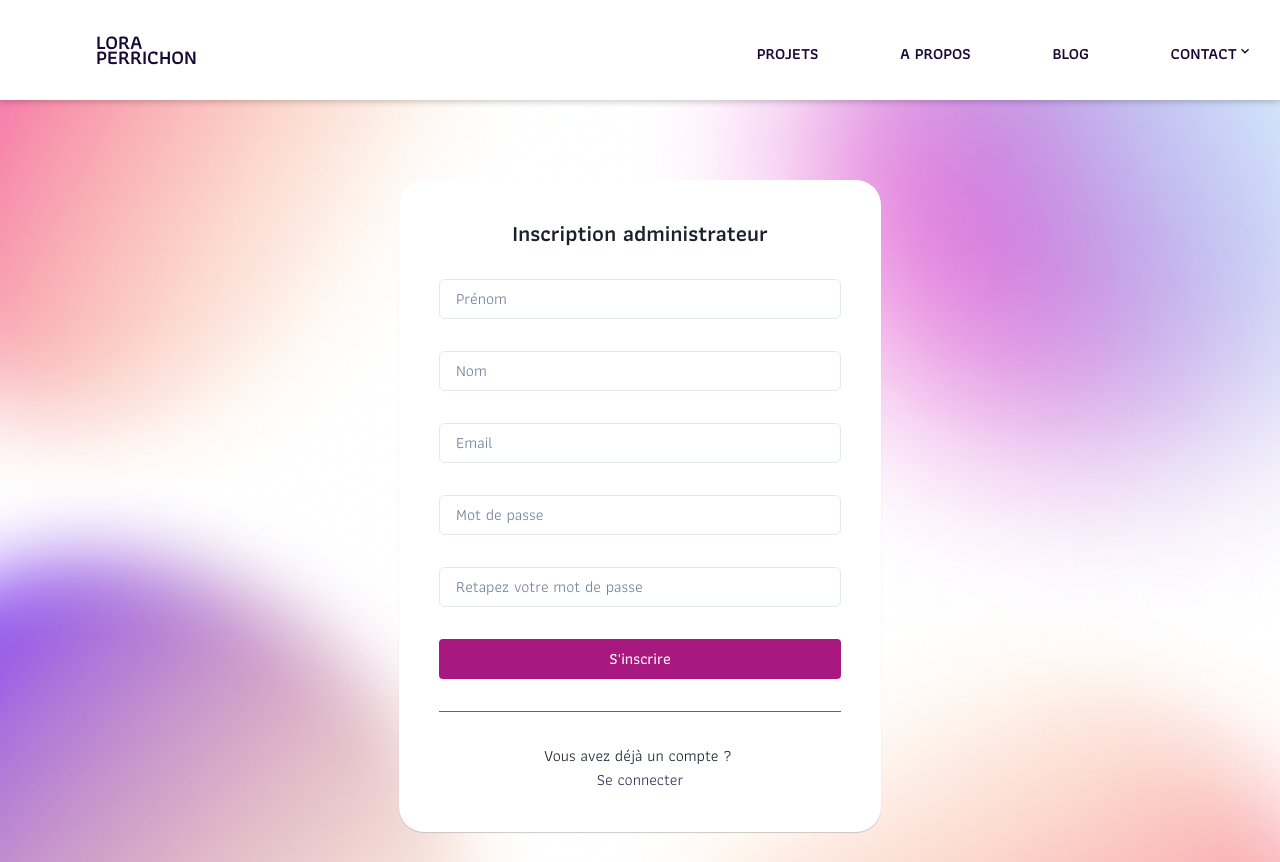
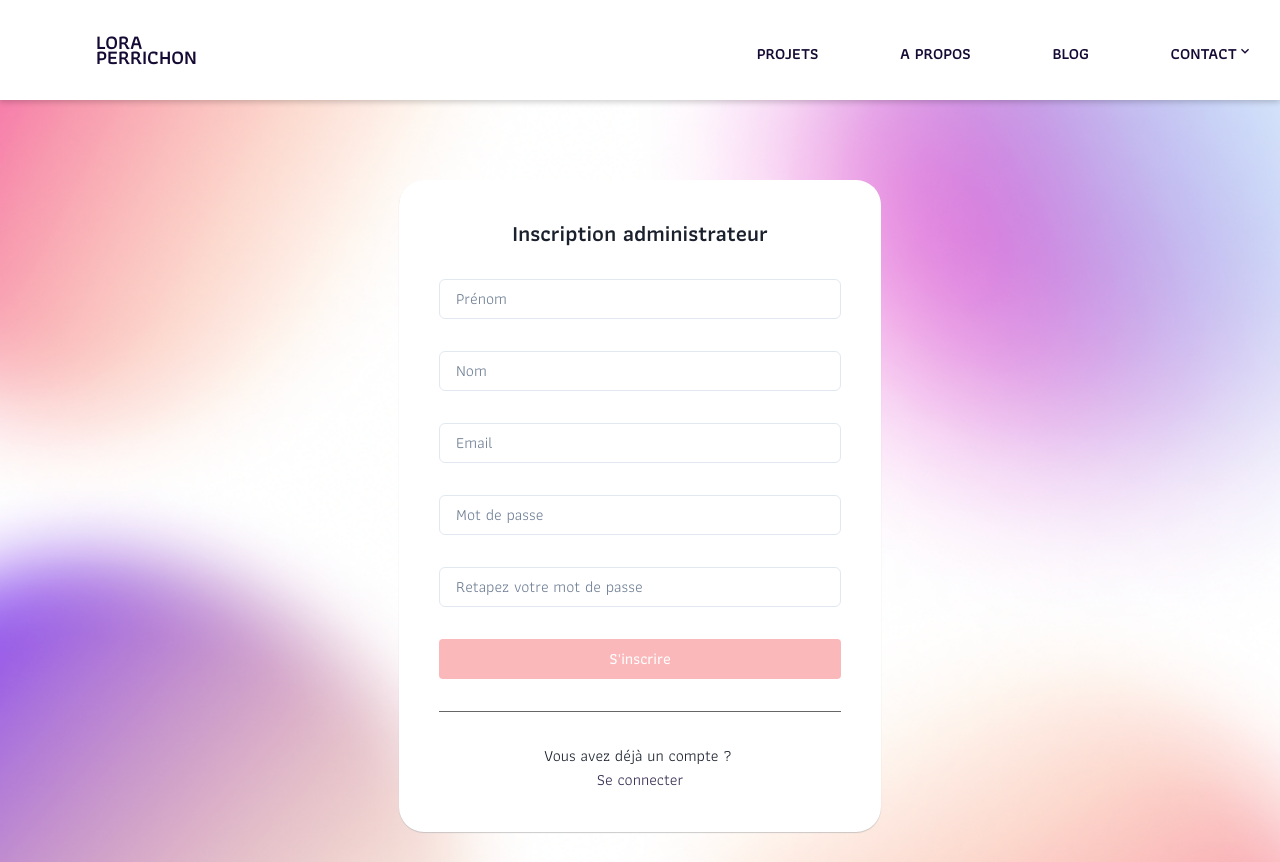
Before and after one commit to Lora048/Checkpoint-4, a React (Vite) app in the folder frontend/: page /register in a window 1280 px wide. Built offline with nearby package versions, Linux system fonts and the light colour scheme; no server answers.

Commit message:
fix finition

```diff
--- a/frontend/src/pages/SignupForm.jsx
+++ b/frontend/src/pages/SignupForm.jsx
@@ -208,7 +208,8 @@ const signupForm = () => {
               />
             </FormControl>
             <Button
-              variant="solid_PrimaryColor"
+              color="white"
+              bgColor="#FAB8BA"
               type="button"
               onClick={() => handleSubmit()}
             >
@@ -221,7 +222,7 @@ const signupForm = () => {
               <Link to="/login">
                 <Text
                   color="#342c50"
-                  _hover={{ textDecoration: "none", color: "#A7197F" }}
+                  _hover={{ textDecoration: "none", color: "#FAB8BA" }}
                 >
                   Se connecter
                 </Text>
```
